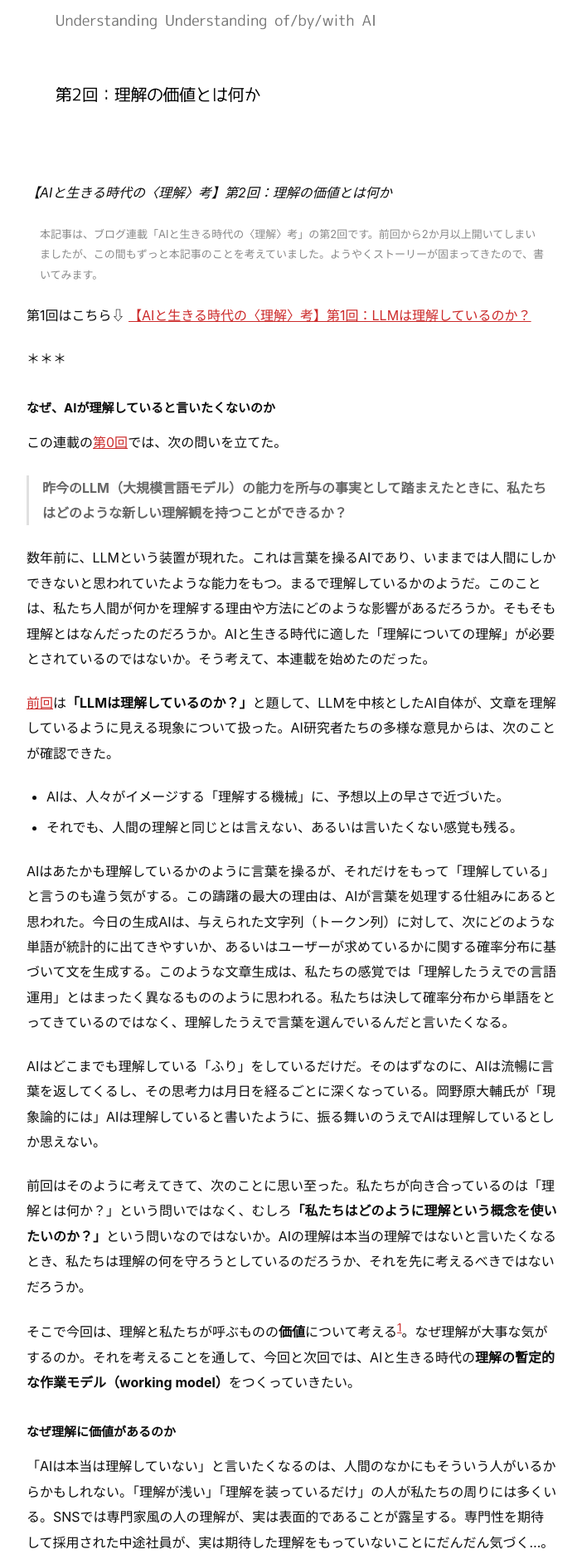
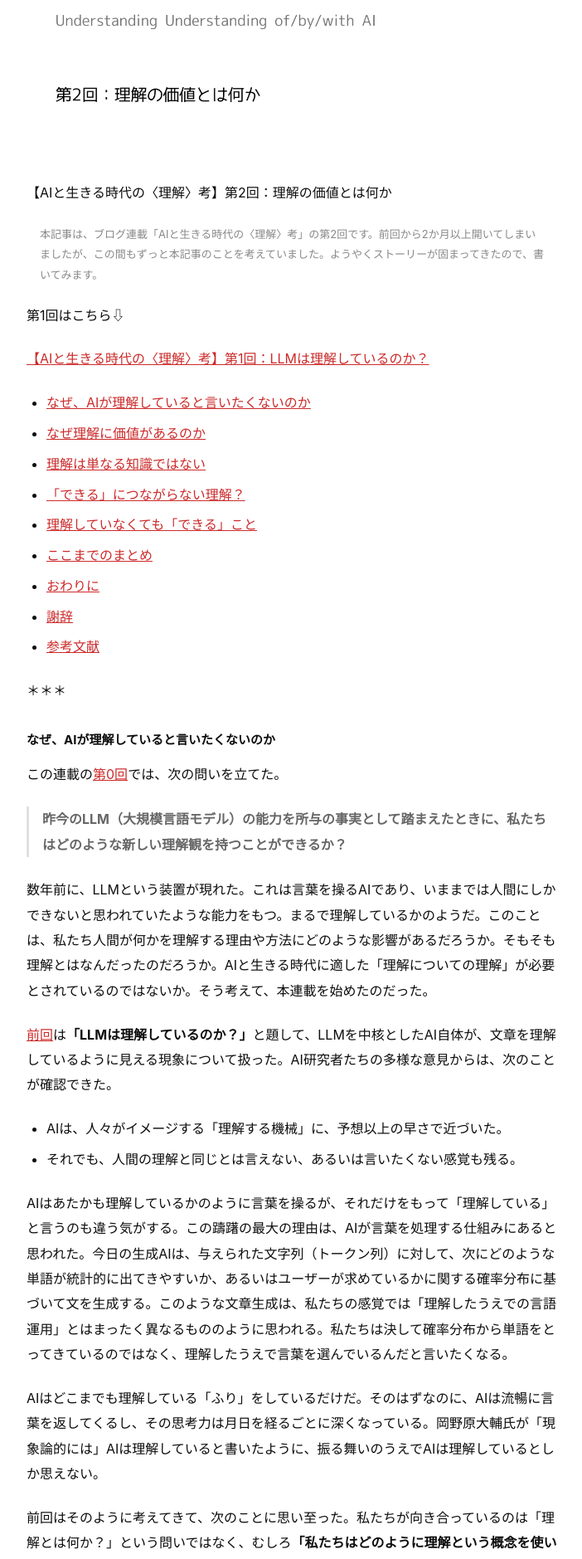
Before and after one commit to rmaruy3/rmaruy3.github.io, a Jekyll site: the page built from _posts/2026-05-04-post.md, in a window 1280 px wide. Shown: the part 387-2266 px from the top of the page at 83% size, without its empty margins (288-990 px from the left). Built offline with Jekyll 4.4.1, drawn with Linux system fonts in a browser that asks for light colours.

Commit message:
postscript

```diff
--- a/_layouts/post.html
+++ b/_layouts/post.html
@@ -35,6 +35,7 @@
     .post-content code { background: #f5f5f5; padding: 2px 5px; border-radius: 3px; font-size: 14px; }
     .post-content pre { background: #f5f5f5; padding: 16px; border-radius: 6px; overflow-x: auto; margin: 1.5em 0; }
     .post-content pre code { background: none; padding: 0; }
+    .post-content .footnotes { font-size: 13px; color: #666; margin-top: 2em; padding-top: 1em; border-top: 1px solid #e0e0e0; }
     .post-nav { margin-top: 60px; padding-top: 24px; border-top: 1px solid #e0e0e0; display: flex; justify-content: space-between; font-size: 13px; }
     .post-nav a { color: #999; text-decoration: none; }
     .post-nav a:hover { color: #cc2b2b; }
--- a/_posts/2026-05-04-post.md
+++ b/_posts/2026-05-04-post.md
@@ -8,12 +8,23 @@ tags:
   - 科学コミュニケーション
 ---
 ![688](/assets/images/AIと生きる時代の〈理解〉考.png)
-*【AIと生きる時代の〈理解〉考】第2回：理解の価値とは何か*
+【AIと生きる時代の〈理解〉考】第2回：理解の価値とは何か
 
 本記事は、ブログ連載「AIと生きる時代の〈理解〉考」の第2回です。前回から2か月以上開いてしまいましたが、この間もずっと本記事のことを考えていました。ようやくストーリーが固まってきたので、書いてみます。
 
 第1回はこちら⇩
+
 [【AIと生きる時代の〈理解〉考】第1回：LLMは理解しているのか？](https://rmaruy3.github.io/blog/2026/02/17/post.html)
+
+- [なぜ、AIが理解していると言いたくないのか](#なぜAIが理解していると言いたくないのか)
+- [なぜ理解に価値があるのか](#なぜ理解に価値があるのか)
+- [理解は単なる知識ではない](#理解は単なる知識ではない)
+- [「できる」につながらない理解？](#できるにつながらない理解)
+- [理解していなくても「できる」こと](#理解していなくてもできること)
+- [ここまでのまとめ](#ここまでのまとめ)
+- [おわりに](#おわりに)
+- [謝辞](#謝辞)
+- [参考文献](#参考文献)
 
 ＊＊＊
 #### **なぜ、AIが理解していると言いたくないのか**
@@ -56,7 +67,7 @@ AIはどこまでも理解している「ふり」をしているだけだ。そ
 こう考えると、理解とは単なる知識ではない。私が**知っている**ものごとのうち、**理解している**ものごとはその一部だ（下図）。
 
 ![468](/assets/images/20260504_understanding_1.png)
-*理解していることは知っていることの一部分*
+理解していることは知っていることの一部分
 
 文献を紐解くと、この**理解と知識の違い**というトピックは、近年の哲学的認識論でもよく議論されている[^3]。その代表的な論者の一人である、スティーブン・グリム（Stephen Grimm）は「理解の価値」という論考の中で、単に知っていること（命題的知識と言われる）と理解していることの違いをニュートンの第2法則（F=ma）を使って説明している[^4]。
 
@@ -88,7 +99,7 @@ F=maの例に限らず、何かを理解するというのは、単に知識を
 ここまでは、「できる」こと、つまりある種の能力（ability）につながる知識として理解を捉えてきた。しかし、「理解している」と「できる」ということは、完全には重ならずこの二つのギャップがあるように思われる（下図）。以下ではこれらについて考える。そこから見えてくるのは、理解には理解する主体である「私」にとっての固有の価値があるということだ。
 
 ![](/assets/images/20260504_understanding_2.png)
-*理解とできるの間の二つのギャップ*
+理解とできるの間の二つのギャップ
 
 #### **「できる」につながらない理解？**
 
@@ -141,7 +152,7 @@ Vibe Codingをしている私はプログラミングを理解したのかとい
 しかし、何かをできるようになるということを超えた理解の価値として、そもそも何をやりたいのかを見つけることにも理解はつながる（B2）。また、理解とは異なるが「できる」につながる身体知（D）の存在に軽く触れた後、外部モデルを信頼することで私たちは知っていないこともできる（C）ことを見た。ただし、その場合にも自分が何をしたいのか／理解したいのかを探すという理解は代替できない。
 
 ![](/assets/images/20260504_understanding_3.png)
-*「知っている」「理解している」「できる」の関係*
+「知っている」「理解している」「できる」の関係
 
 このように、私の理解というのは世界の中で生き、何かを知ったり理解したり、知らなかったり理解しなかったりしながら、この世界で行為する主体である私にとって固有の価値を持つ。こうした、世界のなかで知り、理解し、行動する主体を、科学哲学者のハソク・チャンは**認識エージェント（epistemic agent）**と呼ぶ（Chang 2022）[^11]。この言葉を使えば、本稿の結論は以下のようになる。
 
@@ -157,7 +168,7 @@ Vibe Codingをしている私はプログラミングを理解したのかとい
 しかし、本稿で扱ってきた理解の「価値」の議論からすれば、人間の理解とAIの理解の違いよりも、自分の理解と自分以外の理解の違いの方が大きいことに気づく（下図の右）。なぜなら、自分にとっては、自分の理解とは本稿でいう「内部モデル」であり、自分以外の認識エージェント（epistemic agent）であるところの他者やAIの理解は「外部モデル」であり、その意味では同列にみなすことができる。このように問題を捉え直すことが、AI時代の理解考ではとても重要なことだと考えている。
 
 ![697](/assets/images/20260504_understanding_4.png)
-*より根本的な区別は自分と自分以外？*
+より根本的な区別は自分と自分以外？
 
 本稿では内部モデルの獲得として理解を捉えたが、実際にこのモデルはどのようなものなのか。その獲得と更新はどのように起こるのか。それを考えることが次回のテーマとなる。そこでは、機械学習の「**世界モデル（world model）**」の概念を中心におきながら、理解の作業モデルをつくってみたい。内部モデルと外部モデルがどのように関係し合うのか、また理解は個人的なものでありかつ公共的なものであるとはどういうことかについて、手触りのある理解の理解をつくることを目指したい。
 
--- a/blog/index.html
+++ b/blog/index.html
@@ -136,6 +136,10 @@ layout: null
           <span class="ep">第1回</span>
           <span>LLMは理解しているのか？</span>
         </a>
+        <a class="feature-link" href="/blog/2026/05/04/post.html">
+          <span class="ep">第2回</span>
+          <span>理解の価値とは何か</span>
+        </a>
       </div>
     </div>
 
```
Also changed, not shown: _posts/2026-02-17-post.md (+2 -2 lines), .obsidian/workspace.json.
